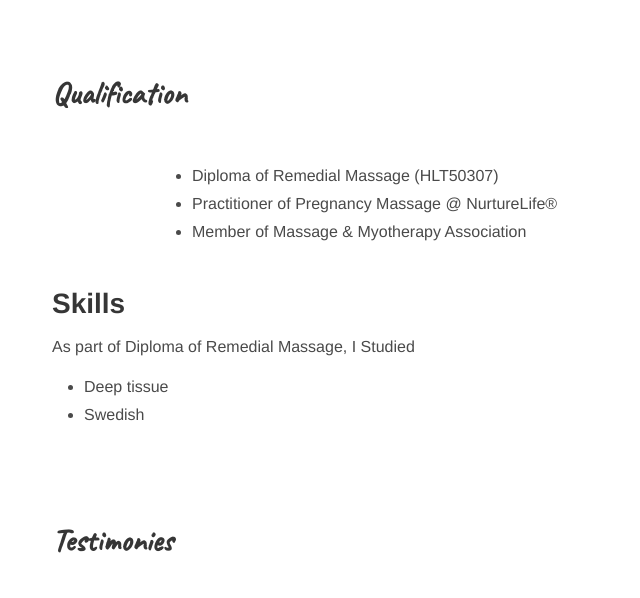
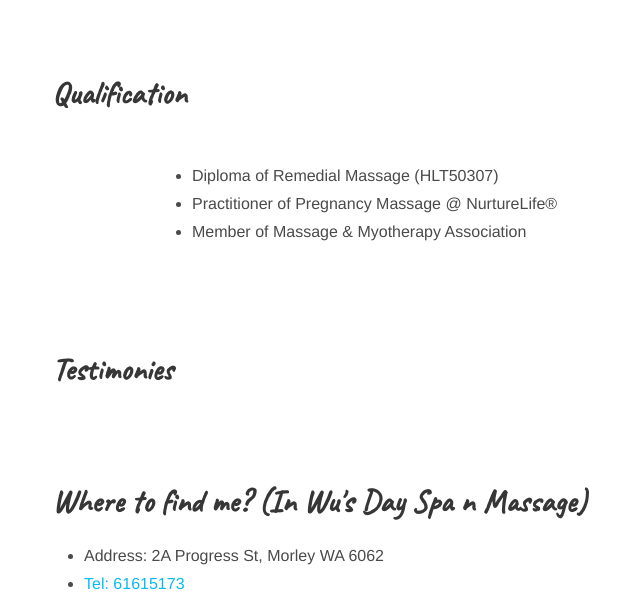
Before and after one commit to pentwo/gatsby-icare, a Gatsby site: page / in a window 1280 px wide. Shown: the part 3460-4058 px from the top of the page, without its empty margins (12-652 px from the left). Built offline with nearby package versions, Linux system fonts and the light colour scheme; Gatsby itself is replaced by a stand-in of ours; no server answers.

Commit message:
remove unwanted paragraph.

```diff
--- a/src/pages/index.js
+++ b/src/pages/index.js
@@ -90,12 +90,6 @@ const IndexPage = ({ data }) => {
                 <li>Member of Massage & Myotherapy Association</li>
               </ul>
             </div>
-            <h2>Skills</h2>
-            <p>As part of Diploma of Remedial Massage, I Studied</p>
-            <ul>
-              <li>Deep tissue</li>
-              <li>Swedish</li>
-            </ul>
           </div>
         </div>
       </section>
```
